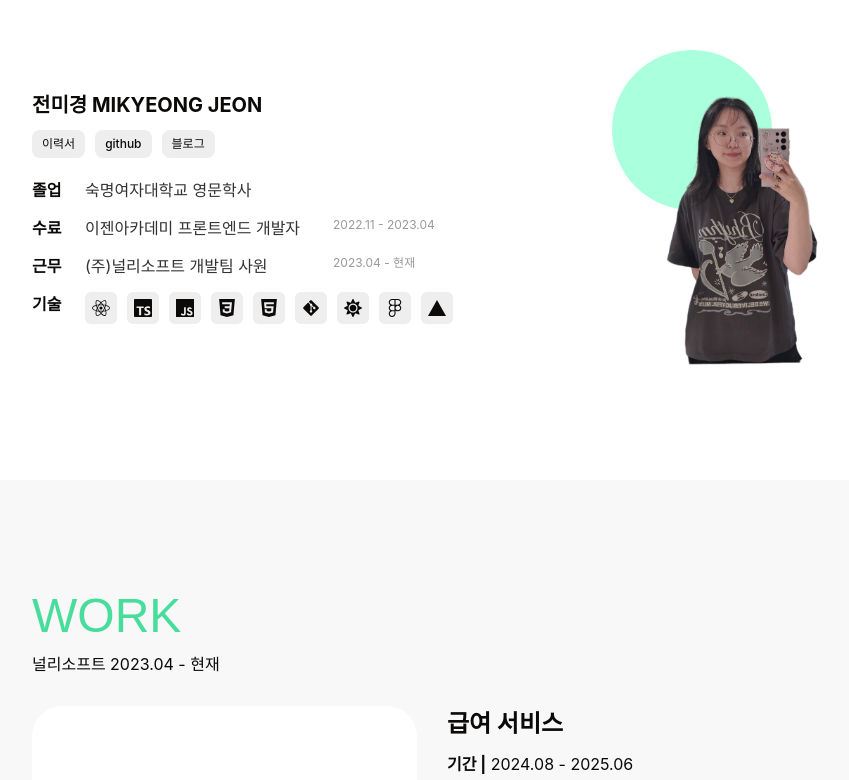
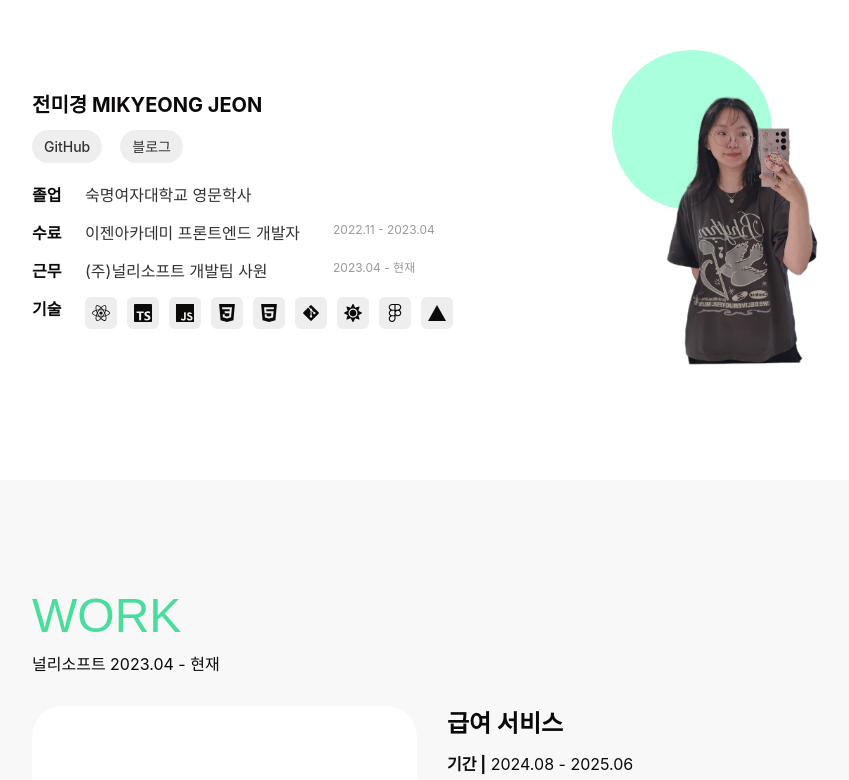
Before and after one commit to michelle-jeon/portfolio, a React (Vite) app: page / in a window 1280 px wide. Shown: the part 1660-2440 px from the top of the page, without its empty margins (208-1057 px from the left). Built offline with nearby package versions, Linux system fonts and the light colour scheme; a web font is replaced by a local one.

Commit message:
feat: 사소한 수정
페이지 라우팅 될때마다 스크롤위치 초기화, update 날짜, about에 버튼 경로 지정, 이력서 버튼 삭제 등

```diff
--- a/src/components/About/About.styles.ts
+++ b/src/components/About/About.styles.ts
@@ -30,15 +30,23 @@ export const ButtonGroup = styled.div`
   margin-bottom: 20px;
 `;
 
-export const GrayButton = styled.button`
-  padding: 5px 10px;
+// About.styles.ts
+export const GrayButton = styled.a`
+  display: inline-block;
+  padding: 6px 12px;
+  margin-right: 8px;
+  border-radius: 20px;
   background-color: #eee;
-  border: none;
-  border-radius: 8px;
-  font-size: 12px;
+  color: #333;
   font-weight: 500;
-  cursor: pointer;
+  text-decoration: none;
+  font-size: 14px;
+
+  &:hover {
+    background-color: #ddd;
+  }
 `;
+
 
 export const Row = styled.div`
   display: flex;
--- a/src/components/About/About.tsx
+++ b/src/components/About/About.tsx
@@ -35,9 +35,15 @@ export default function About() {
       <InfoBox>
         <Name>전미경 MIKYEONG JEON</Name>
         <ButtonGroup>
-          <GrayButton>이력서</GrayButton>
-          <GrayButton>github</GrayButton>
-          <GrayButton>블로그</GrayButton>
+          {/* <GrayButton href="/assets/Jeon_Mikyeong_Resume.pdf" target="_blank" rel="noopener noreferrer">
+            이력서
+          </GrayButton> */}
+          <GrayButton href="https://github.com/michelle-jeon" target="_blank" rel="noopener noreferrer">
+            GitHub
+          </GrayButton>
+          <GrayButton href="https://tantail.tistory.com/" target="_blank" rel="noopener noreferrer">
+            블로그
+          </GrayButton>
         </ButtonGroup>
 
         <Row>
--- a/src/components/Visual/Visual.tsx
+++ b/src/components/Visual/Visual.tsx
@@ -74,7 +74,7 @@ const [progress, setProgress] = useState(0);
             </GridItem>
           ))}
         </GridContainer>
-        <Updated>UPDATED 2025. 7. 14</Updated>
+        <Updated>UPDATED 2025. 7. 23</Updated>
       </StickyContainer>
     </VisualWrapper>
   );
--- a/src/pages/Root.tsx
+++ b/src/pages/Root.tsx
@@ -13,6 +13,10 @@ export default function Root(){
   const workRef = useRef<HTMLElement | null>(null);
   const toyRef = useRef<HTMLElement | null>(null);
   const contactRef = useRef<HTMLElement | null>(null);
+
+  useEffect(() => {
+    window.scrollTo(0, 0);
+  }, [location.pathname]);
 
   useEffect(() => {
     if (location.pathname !== '/') {
```
Also changed, not shown: src/components/WorkSection/SummaryCard.styles.ts (added).
